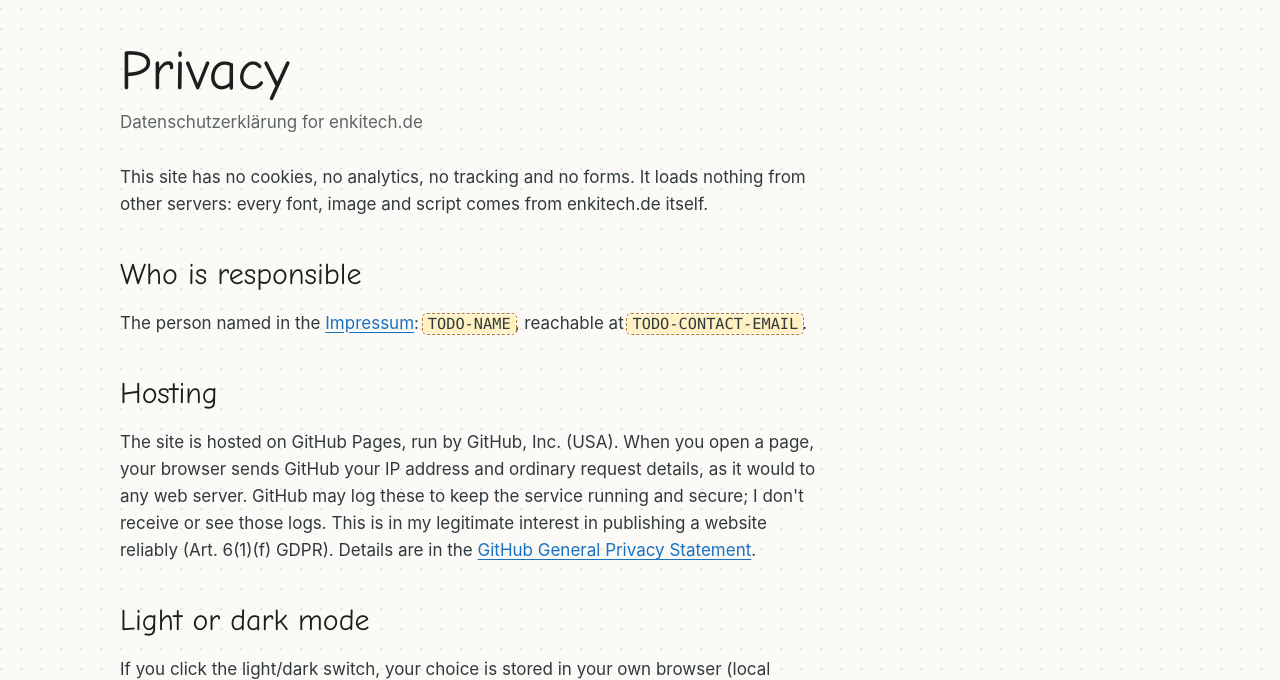
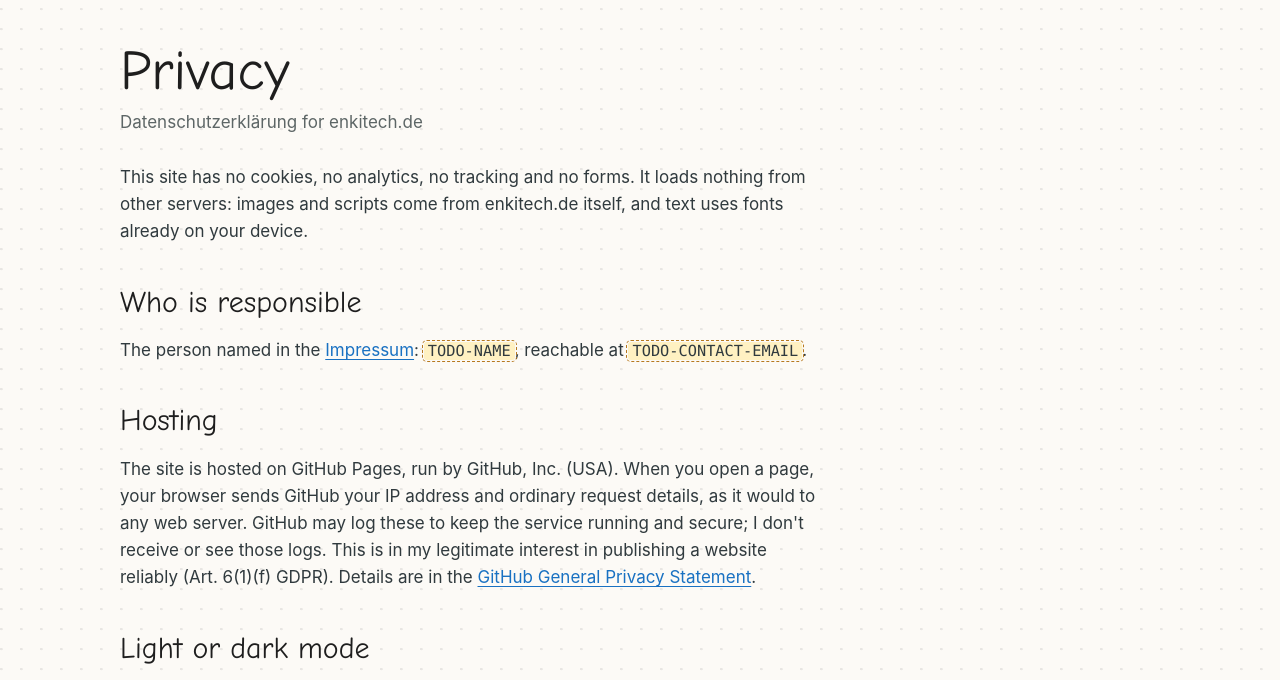
Before and after one commit to kasfreedom/enkitech.de, a plain HTML site: page privacy/index.html in a window 1280 px wide. Shown: the part 72-752 px from the top of the page. Drawn offline with Linux system fonts and the light colour scheme.

Commit message:
README: publish only after the TODOs are filled; hedge subdomain verification
Privacy page: fonts come from the visitor's device, not from the site.

Co-Authored-By: Claude Opus 5.5 <noreply@anthropic.com>

```diff
--- a/privacy/index.html
+++ b/privacy/index.html
@@ -33,7 +33,7 @@
         <h1>Privacy</h1>
         <p class="meta">Datenschutzerklärung for enkitech.de</p>
 
-        <p>This site has no cookies, no analytics, no tracking and no forms. It loads nothing from other servers: every font, image and script comes from enkitech.de itself.</p>
+        <p>This site has no cookies, no analytics, no tracking and no forms. It loads nothing from other servers: images and scripts come from enkitech.de itself, and text uses fonts already on your device.</p>
 
         <h2>Who is responsible</h2>
         <p>The person named in the <a href="../impressum/">Impressum</a>: <span class="todo">TODO-NAME</span>, reachable at <span class="todo">TODO-CONTACT-EMAIL</span>.</p>
```
Also changed, not shown: 1 other file.
